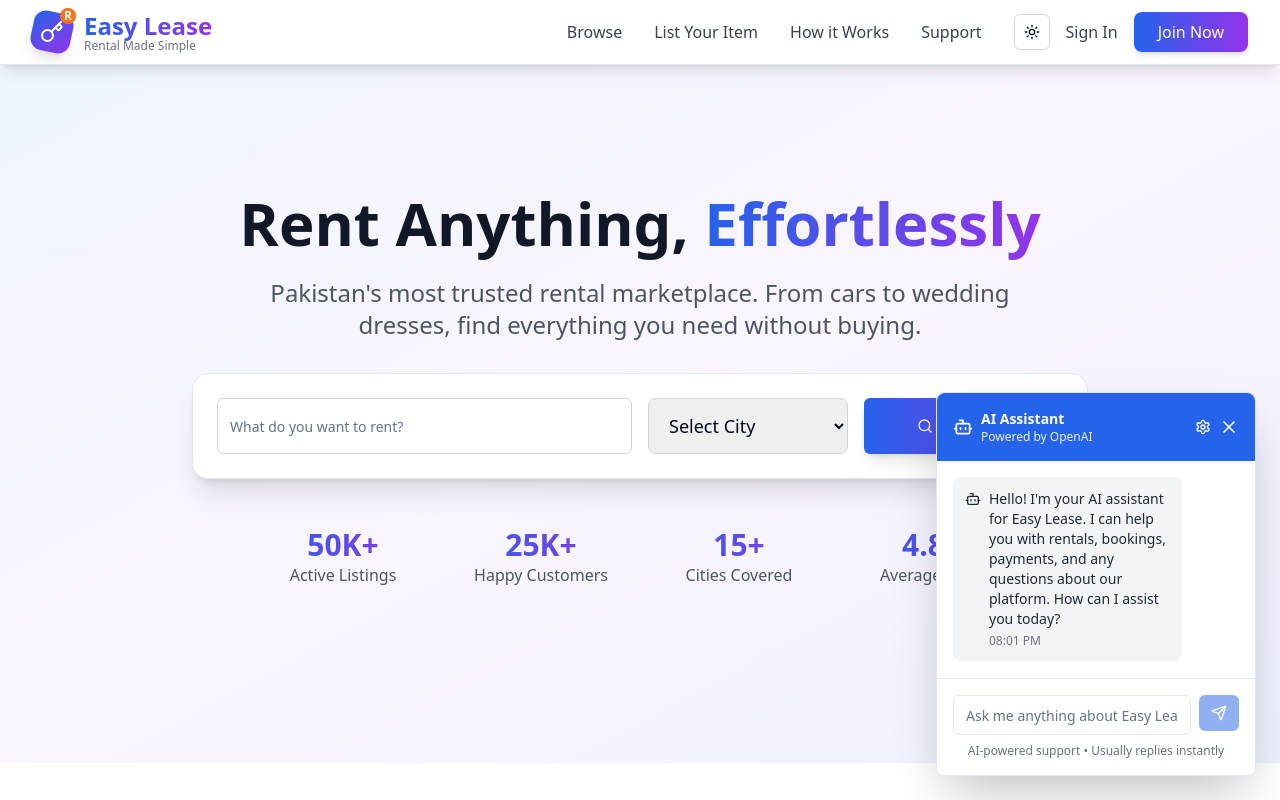
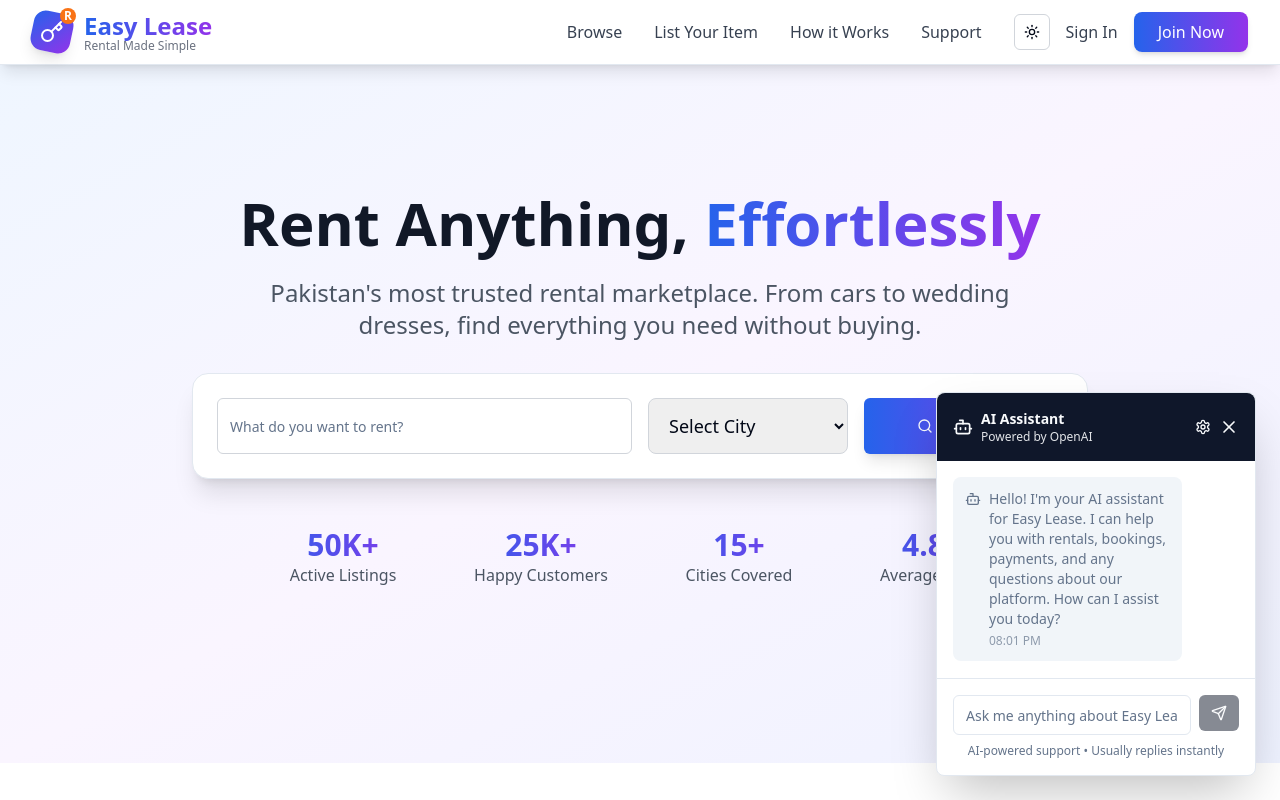
Before and after one commit to DaniyalFarrukh/pak-rent-hub, a React (Vite) app: page / in a window 1280 px wide. Both pictures are taken after a click on the button 1228 px from the left and 748 px from the top of the page. Shown: the top 800 px of the page. Built offline with nearby package versions, Linux system fonts and the light colour scheme.

Commit message:
Fix: Chatbot theme issues
Ensured the chatbot's theme adheres to the dark/light mode settings.

```diff
--- a/src/components/ChatBot.tsx
+++ b/src/components/ChatBot.tsx
@@ -164,7 +164,7 @@ Be helpful, friendly, and informative. Provide specific information about Easy L
       {/* Floating Chat Button */}
       <button
         onClick={() => setIsOpen(true)}
-        className={`fixed bottom-6 right-6 bg-blue-600 hover:bg-blue-700 text-white rounded-full p-4 shadow-lg transition-all duration-300 z-40 ${
+        className={`fixed bottom-6 right-6 bg-primary hover:bg-primary/90 text-primary-foreground rounded-full p-4 shadow-lg transition-all duration-300 z-40 ${
           isOpen ? 'scale-0' : 'scale-100'
         }`}
         aria-label="Open AI chat assistant"
@@ -174,7 +174,7 @@ Be helpful, friendly, and informative. Provide specific information about Easy L
 
       {/* Chat Interface */}
       {isOpen && (
-        <div className="fixed bottom-6 right-6 w-80 h-96 bg-white rounded-lg shadow-2xl border z-50 flex flex-col dark:bg-gray-800 dark:border-gray-700">
+        <div className="fixed bottom-6 right-6 w-80 h-96 bg-background rounded-lg shadow-2xl border border-border z-50 flex flex-col">
           <ChatBotHeader
             onClose={() => setIsOpen(false)}
             onSettingsToggle={() => setShowSettings(!showSettings)}
--- a/src/components/ChatBotHeader.tsx
+++ b/src/components/ChatBotHeader.tsx
@@ -9,7 +9,7 @@ interface ChatBotHeaderProps {
 
 const ChatBotHeader: React.FC<ChatBotHeaderProps> = ({ onClose, onSettingsToggle }) => {
   return (
-    <div className="bg-blue-600 text-white p-4 rounded-t-lg flex items-center justify-between">
+    <div className="bg-primary text-primary-foreground p-4 rounded-t-lg flex items-center justify-between">
       <div className="flex items-center space-x-2">
         <Bot className="w-5 h-5" />
         <div>
@@ -20,14 +20,14 @@ const ChatBotHeader: React.FC<ChatBotHeaderProps> = ({ onClose, onSettingsToggle
       <div className="flex items-center space-x-2">
         <button
           onClick={onSettingsToggle}
-          className="text-white hover:text-gray-200 transition-colors"
+          className="text-primary-foreground hover:opacity-75 transition-opacity"
           aria-label="Settings"
         >
           <Settings className="w-4 h-4" />
         </button>
         <button
           onClick={onClose}
-          className="text-white hover:text-gray-200 transition-colors"
+          className="text-primary-foreground hover:opacity-75 transition-opacity"
           aria-label="Close chat"
         >
           <X className="w-5 h-5" />
--- a/src/components/ChatInput.tsx
+++ b/src/components/ChatInput.tsx
@@ -20,7 +20,7 @@ const ChatInput: React.FC<ChatInputProps> = ({
   disabled
 }) => {
   return (
-    <div className="border-t p-4 dark:border-gray-600">
+    <div className="border-t border-border p-4">
       <div className="flex space-x-2">
         <Input
           value={value}
@@ -34,12 +34,12 @@ const ChatInput: React.FC<ChatInputProps> = ({
           onClick={onSend}
           disabled={!value.trim() || disabled}
           size="sm"
-          className="bg-blue-600 hover:bg-blue-700"
+          className="bg-primary hover:bg-primary/90"
         >
           <Send className="w-4 h-4" />
         </Button>
       </div>
-      <p className="text-xs text-gray-500 dark:text-gray-400 mt-2 text-center">
+      <p className="text-xs text-muted-foreground mt-2 text-center">
         AI-powered support • Usually replies instantly
       </p>
     </div>
--- a/src/components/ChatMessage.tsx
+++ b/src/components/ChatMessage.tsx
@@ -27,17 +27,15 @@ const ChatMessage: React.FC<ChatMessageProps> = ({ message }) => {
       <div
         className={`max-w-[80%] rounded-lg p-3 ${
           message.isBot
-            ? 'bg-gray-100 text-gray-800 dark:bg-gray-700 dark:text-gray-200'
-            : 'bg-blue-600 text-white'
+            ? 'bg-muted text-muted-foreground'
+            : 'bg-primary text-primary-foreground'
         }`}
       >
         <div className="flex items-start space-x-2">
           {message.isBot && <Bot className="w-4 h-4 mt-0.5 flex-shrink-0" />}
           <div className="flex-1">
             <p className="text-sm">{message.text}</p>
-            <p className={`text-xs mt-1 ${
-              message.isBot ? 'text-gray-500 dark:text-gray-400' : 'text-blue-100'
-            }`}>
+            <p className={`text-xs mt-1 opacity-70`}>
               {formatTime(message.timestamp)}
             </p>
           </div>
--- a/src/components/ChatSettings.tsx
+++ b/src/components/ChatSettings.tsx
@@ -11,9 +11,9 @@ interface ChatSettingsProps {
 
 const ChatSettings: React.FC<ChatSettingsProps> = ({ apiKey, onApiKeyChange, onSave }) => {
   return (
-    <div className="p-4 border-b bg-gray-50 dark:bg-gray-700 dark:border-gray-600">
+    <div className="p-4 border-b bg-muted/50 border-border">
       <div className="space-y-2">
-        <label className="text-xs font-medium text-gray-700 dark:text-gray-300">
+        <label className="text-xs font-medium text-foreground">
           OpenAI API Key:
         </label>
         <Input
@@ -26,7 +26,7 @@ const ChatSettings: React.FC<ChatSettingsProps> = ({ apiKey, onApiKeyChange, onS
         <Button onClick={onSave} size="sm" className="w-full text-xs">
           Save Key
         </Button>
-        <p className="text-xs text-gray-500 dark:text-gray-400">
+        <p className="text-xs text-muted-foreground">
           Your API key is stored locally and never shared.
         </p>
       </div>
--- a/src/components/TypingIndicator.tsx
+++ b/src/components/TypingIndicator.tsx
@@ -5,13 +5,13 @@ import { Bot } from 'lucide-react';
 const TypingIndicator: React.FC = () => {
   return (
     <div className="flex justify-start">
-      <div className="bg-gray-100 rounded-lg p-3 max-w-[80%] dark:bg-gray-700">
+      <div className="bg-muted rounded-lg p-3 max-w-[80%]">
         <div className="flex items-center space-x-2">
           <Bot className="w-4 h-4" />
           <div className="flex space-x-1">
-            <div className="w-2 h-2 bg-gray-400 rounded-full animate-bounce"></div>
-            <div className="w-2 h-2 bg-gray-400 rounded-full animate-bounce" style={{ animationDelay: '0.1s' }}></div>
-            <div className="w-2 h-2 bg-gray-400 rounded-full animate-bounce" style={{ animationDelay: '0.2s' }}></div>
+            <div className="w-2 h-2 bg-muted-foreground rounded-full animate-bounce"></div>
+            <div className="w-2 h-2 bg-muted-foreground rounded-full animate-bounce" style={{ animationDelay: '0.1s' }}></div>
+            <div className="w-2 h-2 bg-muted-foreground rounded-full animate-bounce" style={{ animationDelay: '0.2s' }}></div>
           </div>
         </div>
       </div>
```
